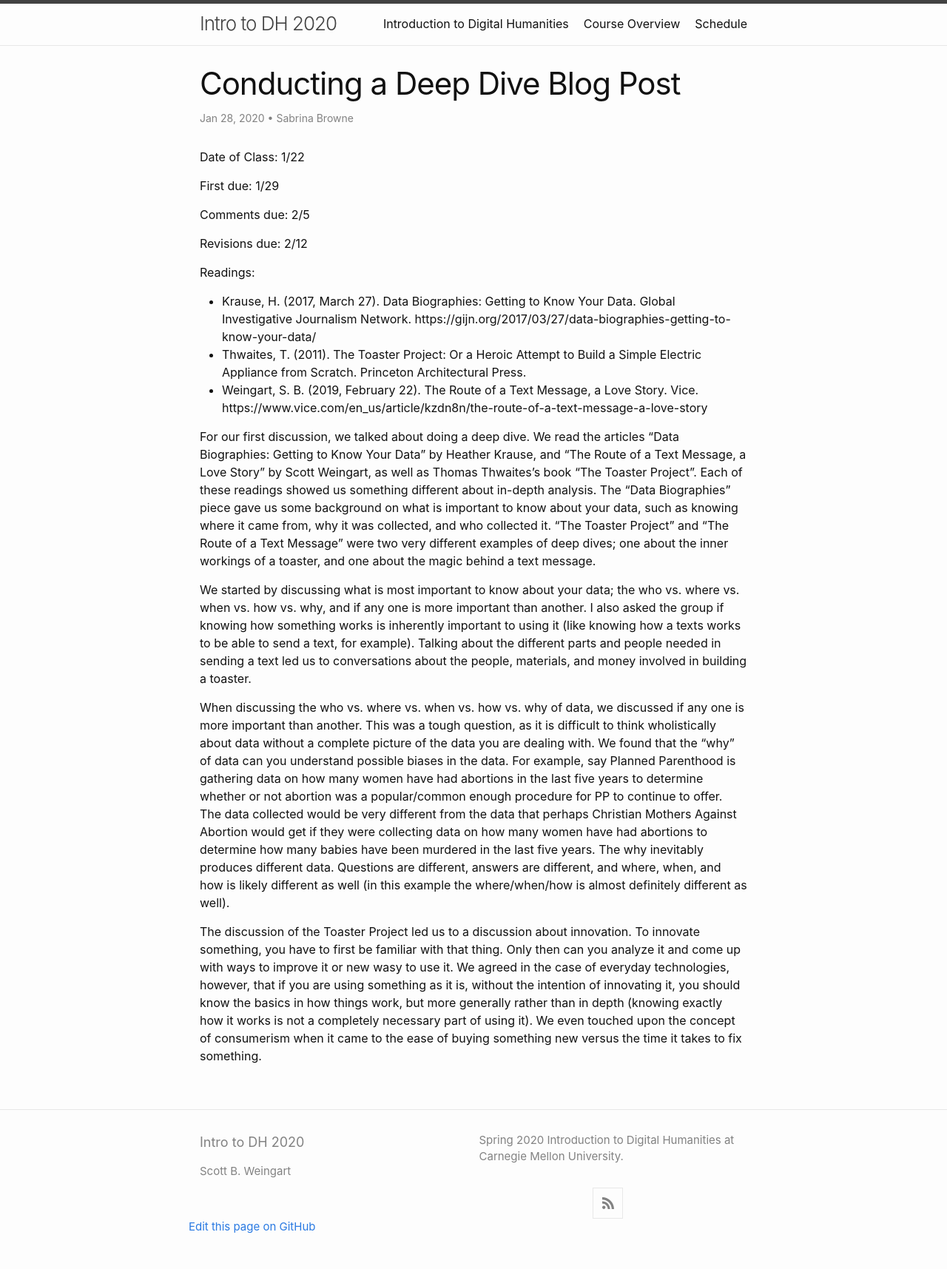
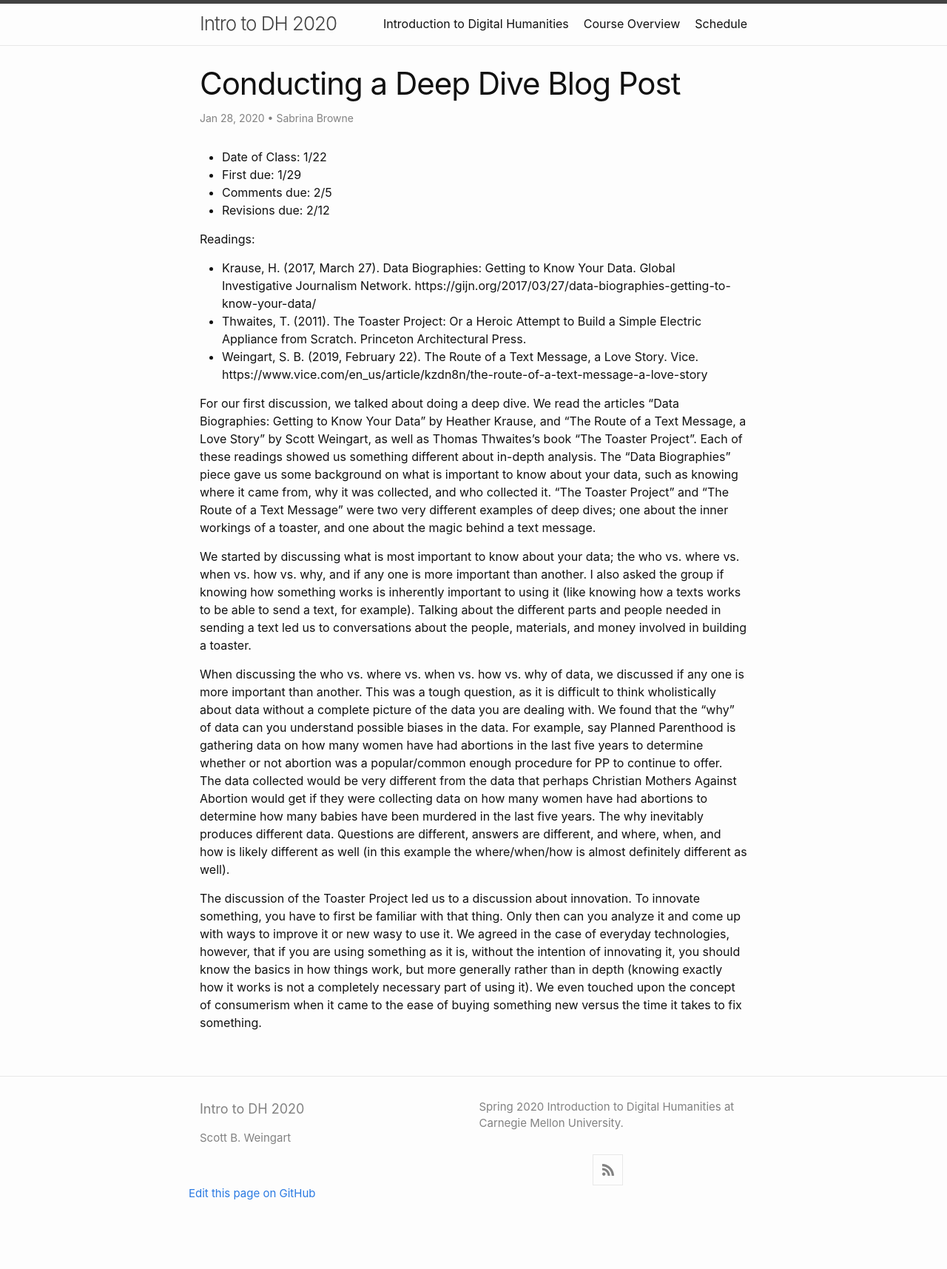
Before and after one commit to scottbot/IntroDH2020, a Jekyll site: the page built from _posts/2020-01-28-Conducting-a-Deep-Dive-Blog-Post.md, in a window 1280 px wide. Shown: the whole page at 74% size. Built offline with Jekyll 4.4.1, drawn with Linux system fonts in a browser that asks for light colours; a script that is not in the unit is left out; after the commit the page ends 1670 px from its top, so only the background shows below that.

```diff
--- a/_posts/2020-01-28-Conducting-a-Deep-Dive-Blog-Post.md
+++ b/_posts/2020-01-28-Conducting-a-Deep-Dive-Blog-Post.md
@@ -3,13 +3,10 @@ layout: post
 title: "Conducting a Deep Dive Blog Post"
 author: "Sabrina Browne"
 ---
-Date of Class: 1/22
-
-First due: 1/29
-
-Comments due: 2/5
-
-Revisions due: 2/12
+- Date of Class: 1/22
+- First due: 1/29
+- Comments due: 2/5
+- Revisions due: 2/12
 
 Readings:
 - Krause, H. (2017, March 27). Data Biographies: Getting to Know Your Data. Global Investigative Journalism Network.
```
